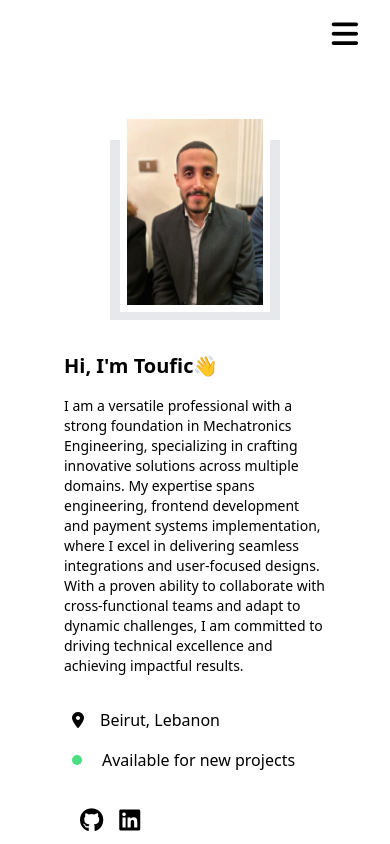
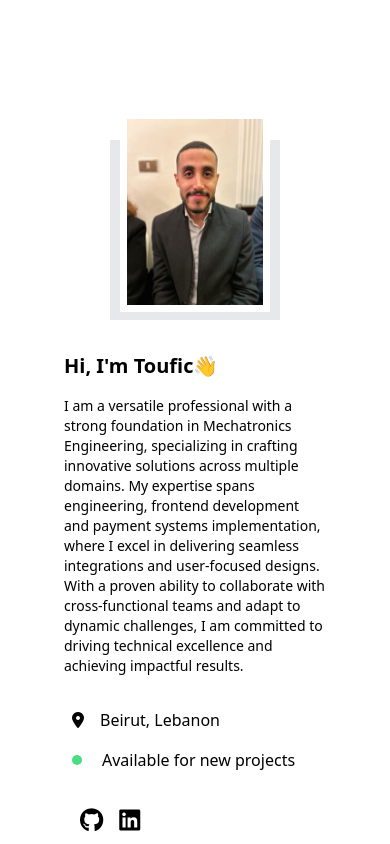
Before and after one commit to Touficsh/personal-potfolio, a React (Vite) app: page / in a window 390 px wide. Shown: the top 844 px of the page. Built offline with nearby package versions, Linux system fonts and the light colour scheme.

Commit message:
comment navbar bars meun for mobile

```diff
--- a/src/components/NavBar.tsx
+++ b/src/components/NavBar.tsx
@@ -38,9 +38,9 @@ export default function NavBar() {
           Download CV
         </button> */}
       </div>
-      <div className="tablet:hidden dark:text-white">
+      {/* <div className="tablet:hidden dark:text-white">
         <i className="fa-solid fa-bars mr-8 text-3xl"></i>
-      </div>
+      </div> */}
     </div>
   );
 }
```
